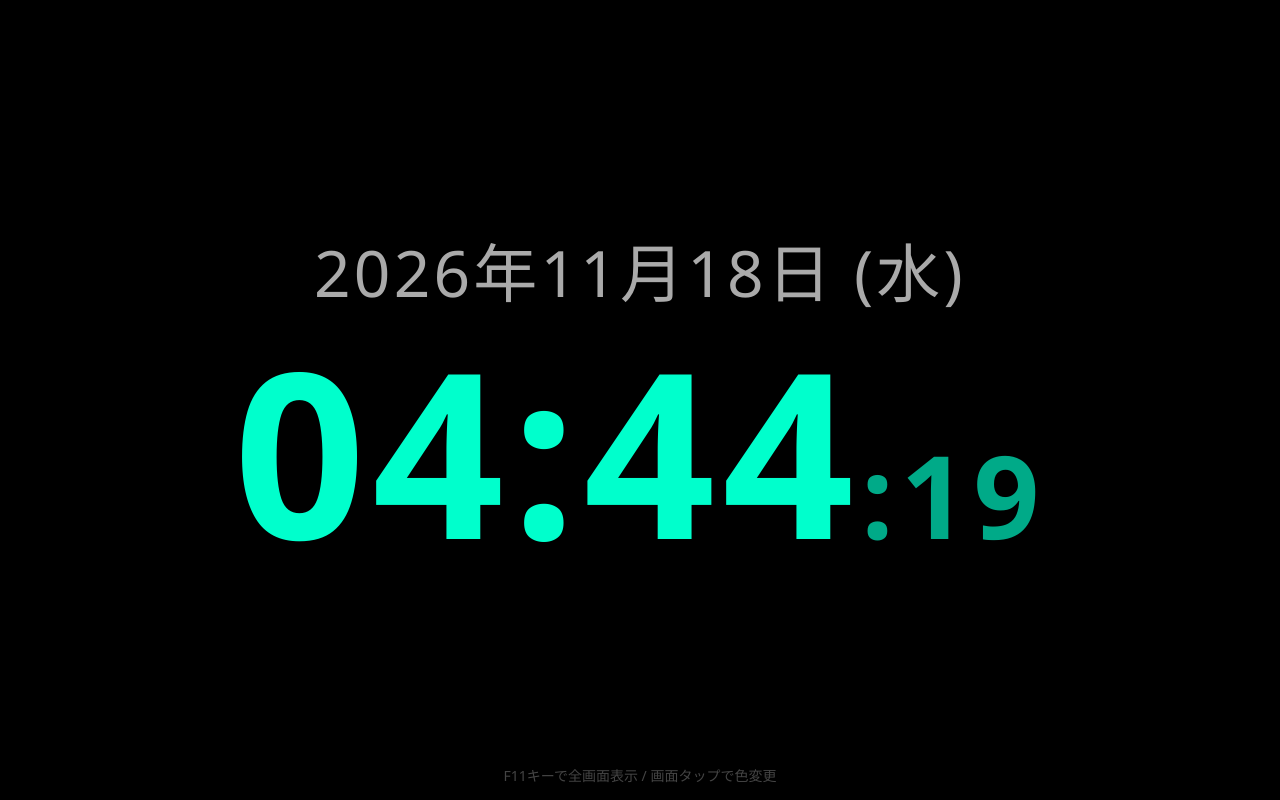
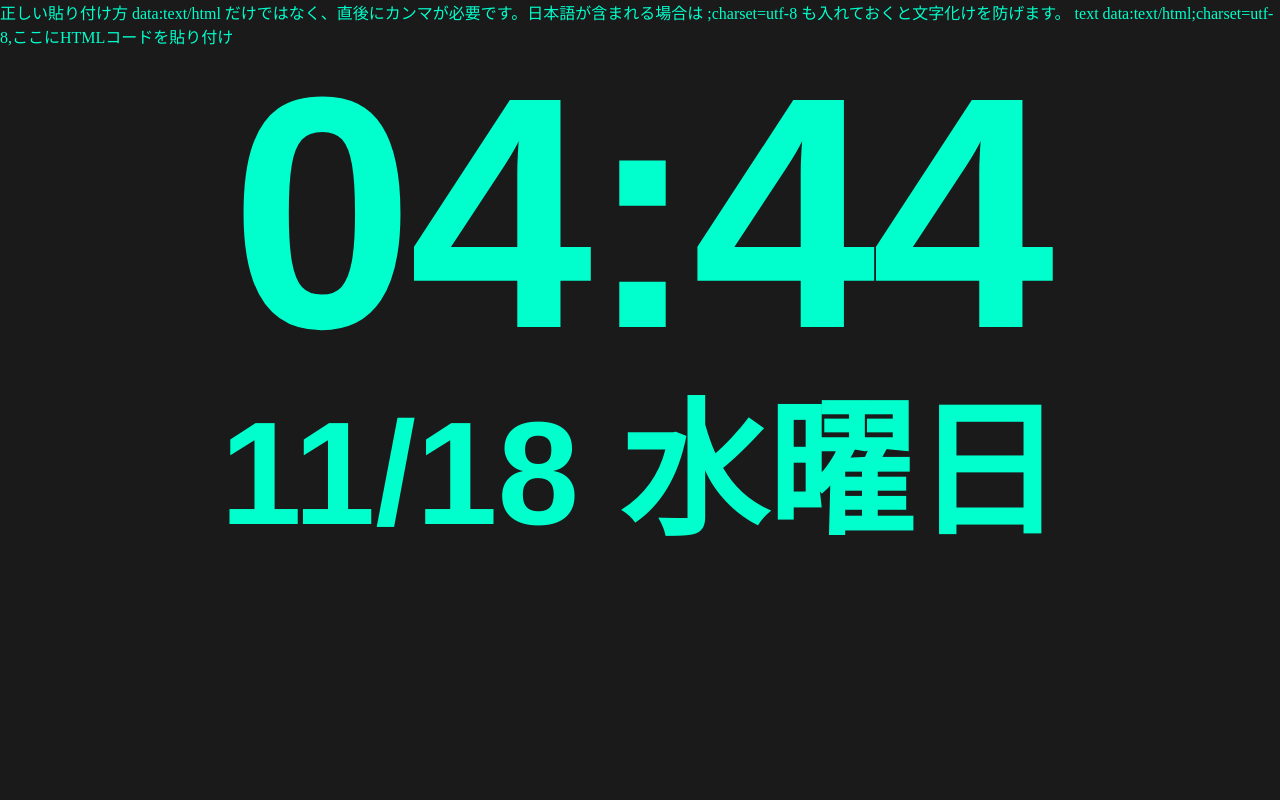
Before and after one commit to nana-sekine/nana-sekine.github.io, a plain HTML site: page clock/index.html in a window 1280 px wide. Drawn offline with Linux system fonts and the light colour scheme.

Commit message:
Refactor HTML structure and styles for clock

```diff
--- a/clock/index.html
+++ b/clock/index.html
@@ -1,118 +1,207 @@
+
+正しい貼り付け方
+
+data:text/html だけではなく、直後にカンマが必要です。日本語が含まれる場合は ;charset=utf-8 も入れておくと文字化けを防げます。
+text
+data:text/html;charset=utf-8,ここにHTMLコードを貼り付け
+
+
 <!DOCTYPE html>
 <html lang="ja">
 <head>
     <meta charset="UTF-8">
-<meta http-equiv="X-UA-Compatible" content="IE=edge">
-<meta name="viewport" content="width=device-width, initial-scale=1.0, maximum-scale=1.0, user-scalable=no">
+    <meta name="viewport" content="width=device-width, initial-scale=1.0, user-scalable=no">
+    <!-- ホーム画面に追加した際にSafariの上部バーを消す設定 -->
+    <meta name="apple-mobile-web-app-capable" content="yes">
+    <meta name="apple-mobile-web-app-status-bar-style" content="black">
     <title>デジタル時計</title>
     <style>
-  * {
-    box-sizing: border-box;
+        html, body {
+            width: 100%;
+            height: 100%;
+            margin: 0;
+            padding: 0;
+            background-color: #1a1a1a;
+            color: #00ffcc;
+            overflow: hidden;
+        }
+
+        /* ==========================================
+           1. 全体の位置・【時刻上部の隙間】の調整
+           ========================================== */
+        .clock-container {
+            width: 100%;
+            text-align: center;
+            /* ★時刻上部の隙間：マイナス値を大きくすると上に詰まり、プラスにすると下に下がります */
+            margin-top: 20px;
+            padding-top: 0;
+        }
+
+        /* ==========================================
+           2. 【時刻】のフォント・サイズ調整
+           ========================================== */
+        #time {
+            /* ★時刻のフォント */
+            font-family: "Helvetica Neue", Helvetica, Arial, sans-serif;
+            /* ★時刻のフォントサイズ */
+            font-size: 330px;
+            font-weight: bold;
+            line-height: 0.88;
+            letter-spacing: -5px;
             margin: 0;
             padding: 0;
         }
-  html, body {
-    width: 100%;
-    height: 100%;
-    background-color: #000000;
-    color: #00ffcc;
-    font-family: "Segoe UI", "Meiryo", sans-serif;
-    overflow: hidden;
-    -ms-user-select: none;
-    user-select: none;
-  }
-  .container {
-    display: -ms-flexbox;
-    display: flex;
-    -ms-flex-direction: column;
-    flex-direction: column;
-    -ms-flex-pack: center;
-    justify-content: center;
-    -ms-flex-align: center;
-    align-items: center;
-    width: 100%;
-    height: 100%;
-    text-align: center;
-  }
+
+        /* ==========================================
+           3. 【月日】のフォント・サイズ・【時刻との間隔】調整
+           ========================================== */
         #date {
-    font-size: 5vw;
-    color: #aaaaaa;
-    margin-bottom: 1vh;
-    letter-spacing: 0.05em;
-  }
-  #time {
-    font-size: 18vw;
+            /* ★月日のフォント */
+            font-family: "Helvetica Neue", Helvetica, "Hiragino Kaku Gothic ProN", "Hiragino Sans", sans-serif;
+            /* ★月日のフォントサイズ */
+            font-size: 110pt;
             font-weight: bold;
             line-height: 1.1;
-    letter-spacing: 0.03em;
-    font-variant-numeric: tabular-nums;
+            letter-spacing: 0px;
+            /* ★時刻と月日の間の間隔：数値を大きくすると間が広がります */
+            margin-top: 35px;
+            padding: 0;
+            white-space: nowrap;
         }
-  .seconds {
-    font-size: 9vw;
-    color: #00aa88;
+
+        /* ==========================================
+           4. 【区切り線（ボーダー）】の太さ・長さ・【上下の間隔】調整
+           ========================================== */
+        .divider {
+            /* ★線の横幅 */
+            width: 90%;
+            /* ★線の太さ */
+            height: 0px;
+            /* ★線の色 */
+            background-color: #00ffcc;
+            border: none;
+            /* ★ボーダー上下の間隔：[上(月日との間)] [右] [下(予定との間)] [左] */
+            margin: 10px auto 20px auto;
         }
-  .hint {
-    position: absolute;
-    bottom: 15px;
-    font-size: 14px;
-    color: #444444;
+
+        /* ==========================================
+           5. 【予定メッセージ（マーキー）】のフォント・サイズ・速度調整
+           ========================================== */
+        .marquee-wrapper {
+            width: 100%;
+            overflow: hidden;
+            white-space: nowrap;
+            box-sizing: border-box;
+        }
+
+        #schedule {
+            display: inline-block;
+            /* ★予定メッセージのフォント */
+            font-family: "Hiragino Kaku Gothic ProN", "Hiragino Sans", "Helvetica Neue", sans-serif;
+            /* ★予定メッセージのフォントサイズ */
+            font-size: 110pt;
+            font-weight: bold;
+            /* ★予定メッセージの文字色（オレンジ） */
+            color: #ff9900;
+            line-height: 1.15;
+            padding-left: 100%;
+            /* ★流れるスピード（12s = 12秒で1周。数字を小さくすると速く、大きくするとゆっくりになります） */
+            -webkit-animation: marquee 8s linear infinite;
+            animation: marquee
+ linear infinite;
+        }
+
+        /* 古いiPadのSafari用アニメーション定義 */
+        @-webkit-keyframes marquee {
+            0%   { -webkit-transform: translate3d(0, 0, 0); transform: translate3d(0, 0, 0); }
+            100% { -webkit-transform: translate3d(-100%, 0, 0); transform: translate3d(-100%, 0, 0); }
+        }
+        @keyframes marquee {
+            0%   { -webkit-transform: translate3d(0, 0, 0); transform: translate3d(0, 0, 0); }
+            100% { -webkit-transform: translate3d(-100%, 0, 0); transform: translate3d(-100%, 0, 0); }
+        }
+
+        /* ==========================================
+           （参考）iPadを縦置きにした時の自動縮小設定
+           ========================================== */
+        @media screen and (max-width: 800px) {
+            .clock-container { margin-top: -10px; }
+            #time { font-size: 210px; letter-spacing: -2px; }
+            #date { font-size: 55pt; margin-top: 25px; }
+            .divider { margin: 20px auto 15px auto; }
+            #schedule { font-size: 55pt; }
         }
     </style>
 </head>
 <body>
 
-<div class="container" id="clockBox">
-  <div id="date">----/--/-- (---)</div>
-  <div id="time">--:--<span class="seconds">:--</span></div>
-  <div class="hint">F11キーで全画面表示 / 画面タップで色変更</div>
+    <div class="clock-container">
+        <div id="time">00:00</div>
+        <div id="date">1/01 日曜日</div>
+        <div class="divider"></div>
+        <!-- マーキー表示エリア -->
+        <div class="marquee-wrapper">
+            <div id="schedule">予定を読み込み中...</div>
+        </div>
     </div>
 
     <script>
-  (function() {
-    var dateEl = document.getElementById('date');
-    var timeEl = document.getElementById('time');
-    var clockBox = document.getElementById('clockBox');
-    var weekdays = ['日', '月', '火', '水', '木', '金', '土'];
-
-    // タップで切り替えられる文字色のリスト
-    var colors = [
-      { main: '#00ffcc', sub: '#00aa88' }, // シアン（初期色）
-      { main: '#ffffff', sub: '#aaaaaa' }, // ホワイト
-      { main: '#ff9900', sub: '#cc6600' }, // アンバー（夜間向け）
-      { main: '#33ff33', sub: '#22aa22' }  // グリーン
-    ];
-    var colorIndex = 0;
-
-    function padZero(num) {
-      return (num < 10 ? '0' : '') + num;
-    }
+        var lastMessage = '';
 
         function updateClock() {
             var now = new Date();
-      var year = now.getFullYear();
-      var month = padZero(now.getMonth() + 1);
-      var day = padZero(now.getDate());
-      var week = weekdays[now.getDay()];
 
-      var hours = padZero(now.getHours());
-      var minutes = padZero(now.getMinutes());
-      var seconds = padZero(now.getSeconds());
+            // 1行目：時刻（時:分のみ）
+            var hours = ('0' + now.getHours()).slice(-2);
+            var minutes = ('0' + now.getMinutes()).slice(-2);
+            document.getElementById('time').innerHTML = hours + ':' + minutes;
 
-      dateEl.innerHTML = year + '年' + month + '月' + day + '日 (' + week + ')';
-      timeEl.innerHTML = hours + ':' + minutes + '<span class="seconds" style="color:' + colors[colorIndex].sub + '">:' + seconds + '</span>';
+            // 2行目：m/dd ＊曜日 表記（括弧なし、例: 11/12 木曜日）
+            var month = now.getMonth() + 1;
+            var day = ('0' + now.getDate()).slice(-2);
+            var daysOfWeek = ['日曜日', '月曜日', '火曜日', '水曜日', '木曜日', '金曜日', '土曜日'];
+            var dayOfWeek = daysOfWeek[now.getDay()];
+            document.getElementById('date').innerHTML = month + '/' + day + ' ' + dayOfWeek;
+
+            // 3行目：曜日ごとの予定判定
+            // 0:日, 1:月, 2:火, 3:水, 4:木, 5:金, 6:土
+            var currentHour = now.getHours();
+            var today = now.getDay();
+            var targetDay = today;
+            var prefix = '今日は';
+
+            // ★切り替え時刻の判定（金曜日(5)は午後3時=15時、それ以外の曜日は11時）
+            var switchHour = (today === 5) ? 15 : 11;
+
+            if (currentHour >= switchHour) {
+                targetDay = (today + 1) % 7;
+                prefix = '明日は';
             }
 
-    // 画面タップ（クリック）で文字色を変更
-    clockBox.onclick = function() {
-      colorIndex = (colorIndex + 1) % colors.length;
-      timeEl.style.color = colors[colorIndex].main;
-      updateClock();
-    };
+            var message = '';
+            if (targetDay === 0) {
+                // 日曜日
+                message = prefix + '予定なし';
+            } else if (targetDay === 1 || targetDay === 3) {
+                // 月・水曜
+                message = prefix + 'リハビリ　8時45分';
+            } else if (targetDay === 2 || targetDay === 4 || targetDay === 6) {
+                // 火・木・土曜
+                message = prefix + '透析　9時45分';
+            } else if (targetDay === 5) {
+                // 金曜日
+                message = prefix + '訪問看護 13時30分';
+            }
 
-    // 初回実行と1秒ごとの更新
+            // メッセージが切り替わった時だけHTMLを更新
+            if (message !== lastMessage) {
+                document.getElementById('schedule').innerHTML = message;
+                lastMessage = message;
+            }
+        }
+
         updateClock();
         setInterval(updateClock, 1000);
-  })();
     </script>
 
 </body>
```
Lines whose indentation alone changed are shown as unchanged.
